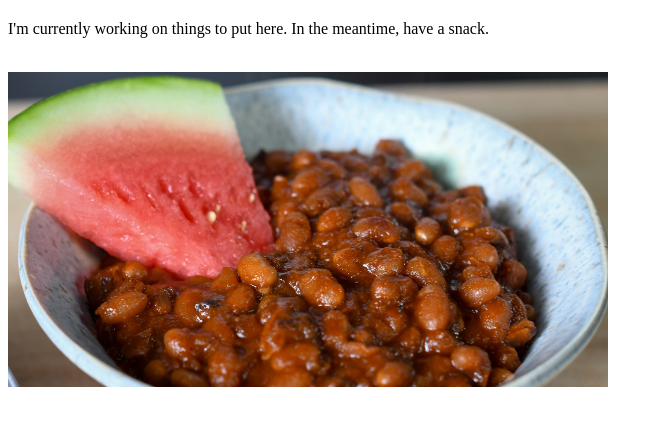
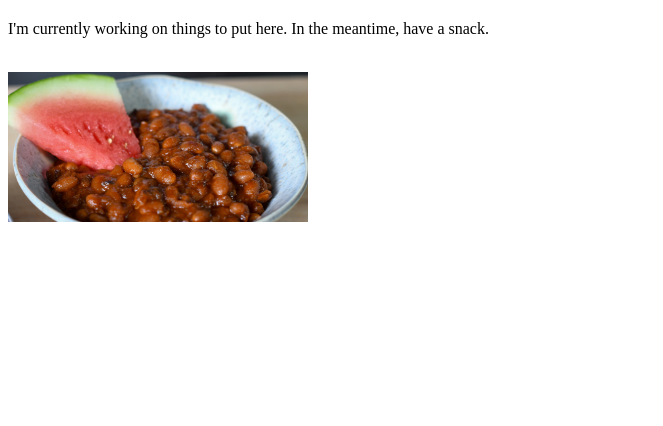
Before and after one commit to MojoNojo06/mojonojo06.github.io, a plain HTML site: page index.html in a window 1280 px wide. Shown: the part 60-486 px from the top of the page, without its empty margins (0-663 px from the left). Drawn offline with Linux system fonts and the light colour scheme.

Commit message:
Update index.html

```diff
--- a/index.html
+++ b/index.html
@@ -6,7 +6,7 @@
 
 <p>I'm currently working on things to put here. In the meantime, have a snack.</p>
   <br>
-  <img src="beans.jpg" alt="Disgusting" width="600" height="315">
+  <img src="beans.jpg" alt="Disgusting" width="300" height="150">
 
 
 </body>
```
